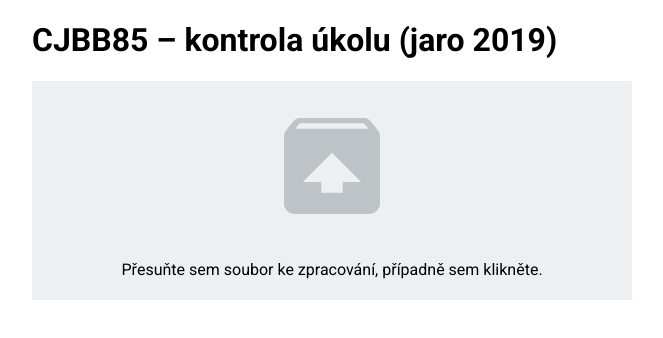
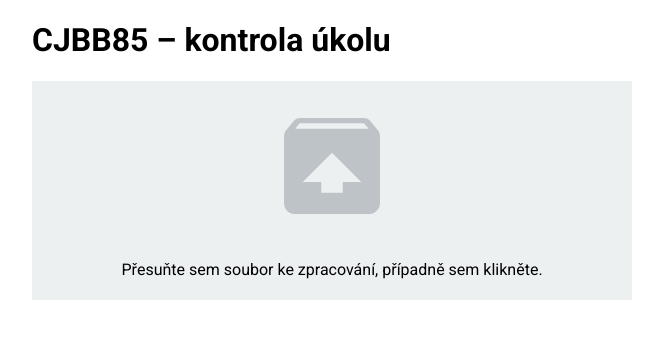
Before and after one commit to Ractor/mu_ff_cjbb85, a plain HTML site: page index.html in a window 1280 px wide. Shown: the whole page, without its empty margins (308-971 px from the left). Drawn offline with Linux system fonts and the light colour scheme.

Commit message:
Remove spring 2019

```diff
--- a/index.html
+++ b/index.html
@@ -6,7 +6,7 @@ and open the template in the editor.
 -->
 <html>
   <head>
-    <title>CJBB85 – kontrola úkolu (jaro 2019)</title>
+    <title>CJBB85 – kontrola úkolu</title>
     <meta charset="UTF-8" />
     <meta name="viewport" content="width=device-width, initial-scale=1.0" />
 
@@ -15,7 +15,7 @@ and open the template in the editor.
   <body>
 
       <div id="wrapper">
-        <header><h1>CJBB85 – kontrola úkolu (jaro 2019)</h1></header>
+        <header><h1>CJBB85 – kontrola úkolu</h1></header>
           <div id="file-prompt">
             <input type="file" id="files" onchange="processFile()">
             <p><i class="material-icons icon">unarchive</i></p>
```
